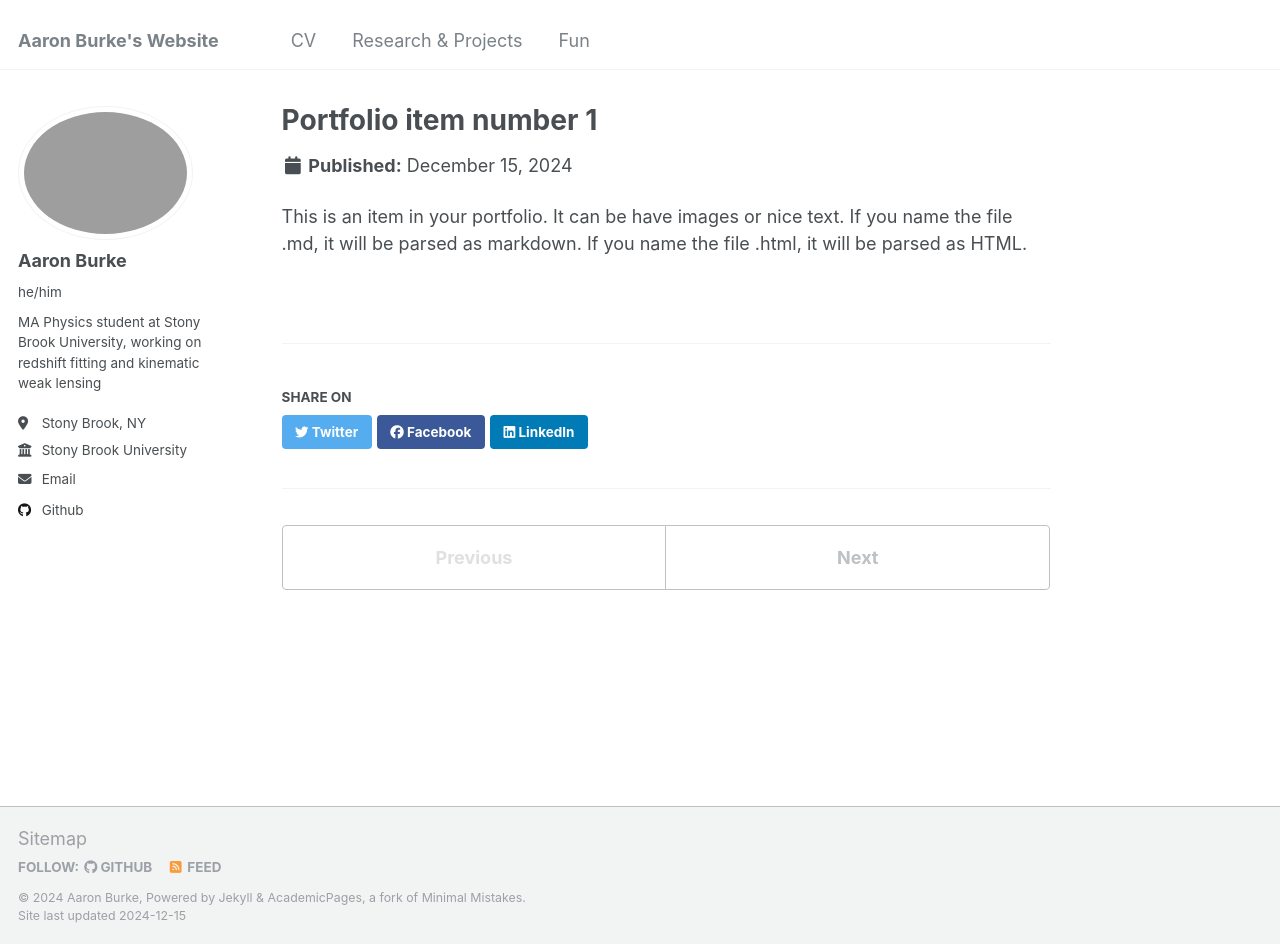
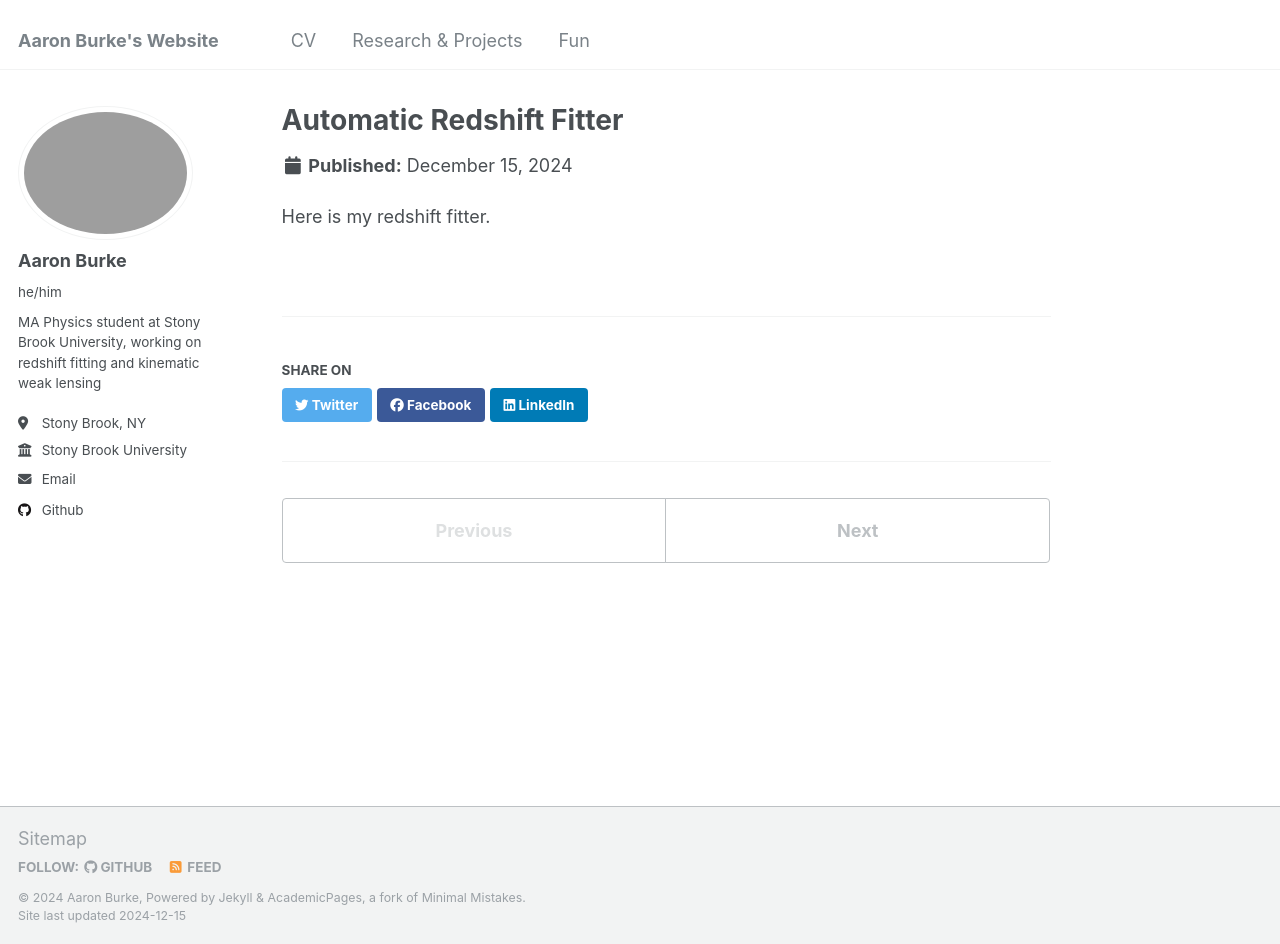
Before and after one commit to astroburke/astroburke.github.io, a Jekyll site: the page built from _portfolio/portfolio-1.md, in a window 1280 px wide and 944 px high. Built offline with Jekyll 4.4.1, drawn with Linux system fonts in a browser that asks for light colours.

Commit message:
fix pages

```diff
--- a/_data/navigation.yml
+++ b/_data/navigation.yml
@@ -9,7 +9,7 @@ main:
     url: /files/CV.pdf
 
   - title: "Research & Projects"
-    url: /research/
+    url: /portfolio/
 
   - title: "Fun"
     url: /fun/
--- a/_portfolio/portfolio-1.md
+++ b/_portfolio/portfolio-1.md
@@ -1,7 +1,7 @@
 ---
-title: "Portfolio item number 1"
-excerpt: "Short description of portfolio item number 1<br/><img src='/images/500x300.png'>"
+title: "Automatic Redshift Fitter"
+excerpt: "An automatic redshift fitter. Can fit using [OII] line or using template cross-correlation.<br/><img src='/images/500x300.png'>"
 collection: portfolio
 ---
 
-This is an item in your portfolio. It can be have images or nice text. If you name the file .md, it will be parsed as markdown. If you name the file .html, it will be parsed as HTML.
+Here is my redshift fitter.
```
Also changed, not shown: research/research-1.md (+1 -1 lines).
